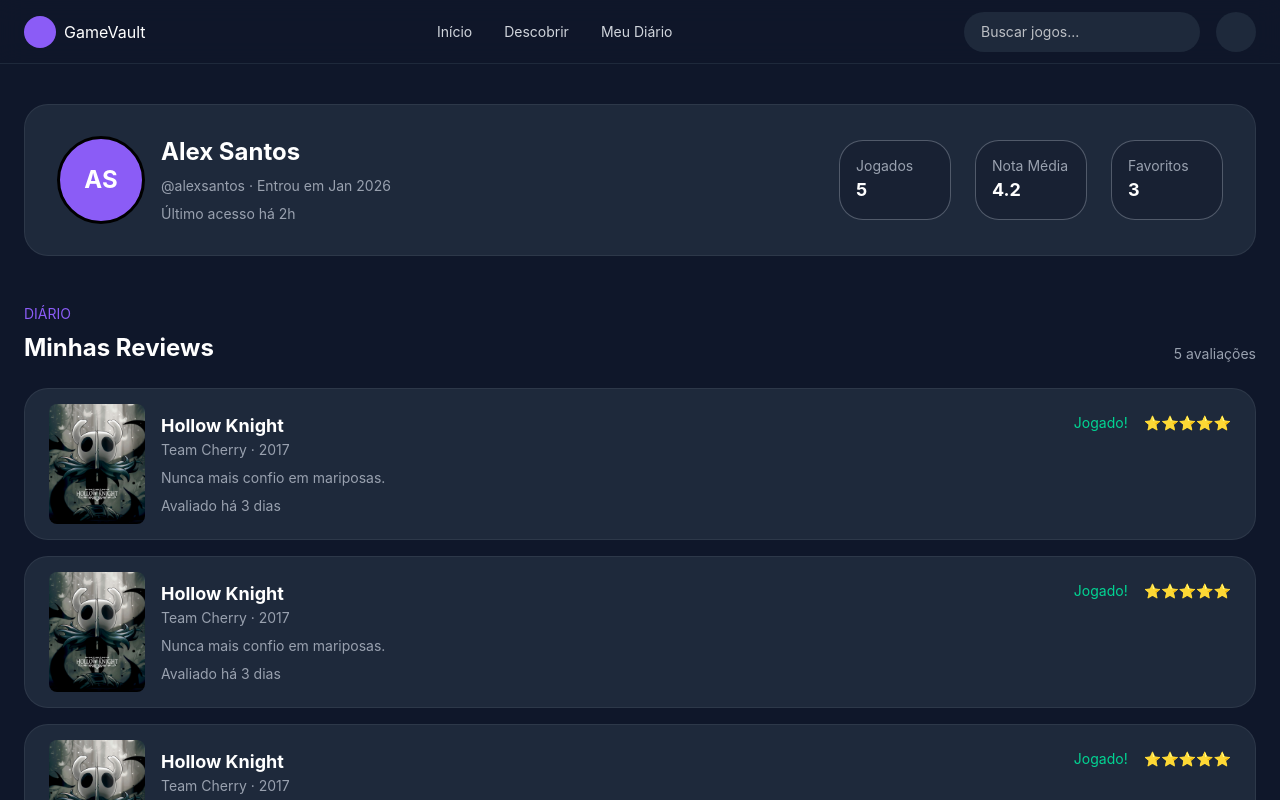
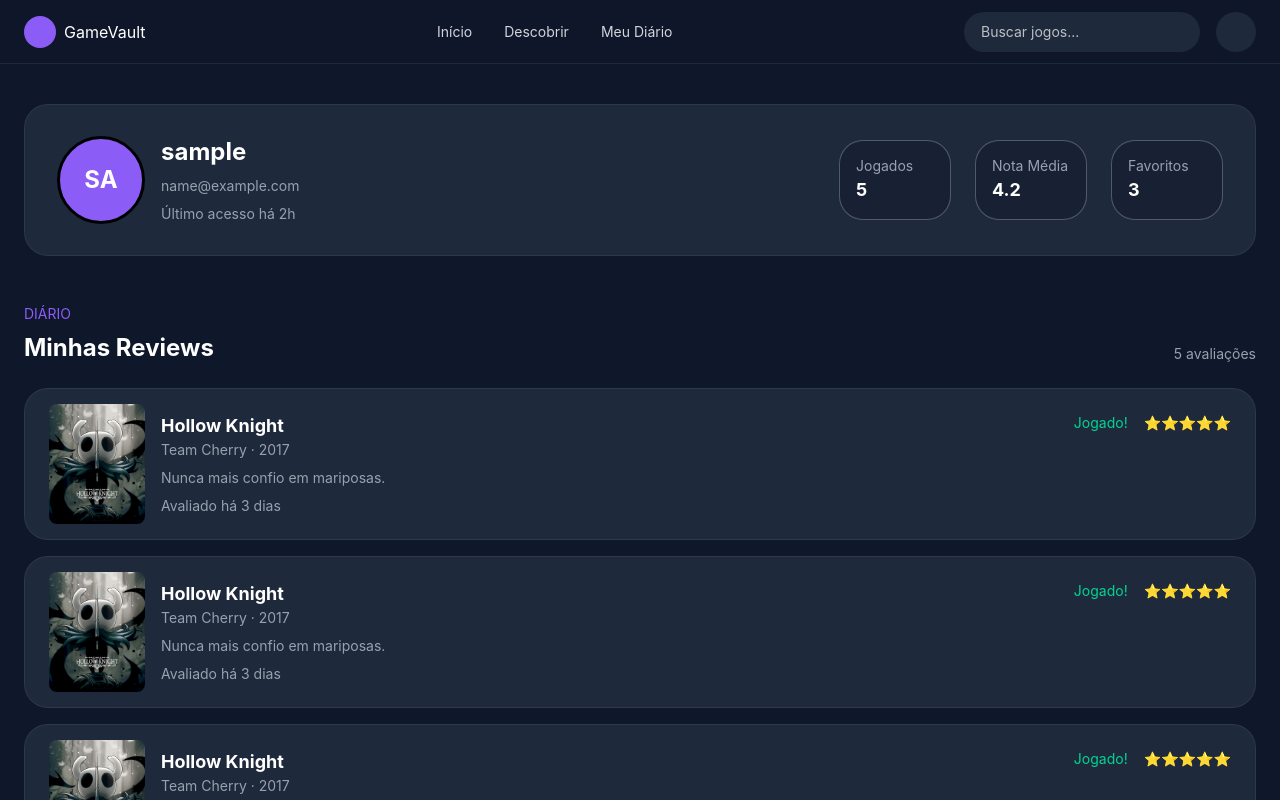
Before and after one commit to AugustoFeltrin/IS-GameVault, a React (Vite) app in the folder frontend/: page /profile in a window 1280 px wide. Shown: the top 800 px of the page. Built offline with nearby package versions, Linux system fonts and the light colour scheme; sample sign-in values are in the browser's storage.

Commit message:
Adicionando componentes dinâmicos no banner de perfil conforme os dados do usuário

```diff
--- a/frontend/src/components/ProfileBanner/index.tsx
+++ b/frontend/src/components/ProfileBanner/index.tsx
@@ -1,14 +1,19 @@
 export default function ProfileBanner() {
+    const userName = localStorage.getItem("gamevault_user_name") || "Jogador";
+    const userEmail = localStorage.getItem("gamevault_user_email") || "email@indisponivel.com";
+
+    const userInitials = userName.substring(0, 2).toUpperCase();
+
     return (
         <div className="bg-surface border border-gray-500/20 px-8 h-full w-full rounded-3xl flex justify-between">
             <div className="flex gap-4 justify-center items-center">
                 <div className="bg-primary border-black border-3 h-22 w-22 rounded-full flex justify-center items-center">
-                    <span className="text-2xl font-bold">AS</span>
+                    <span className="text-2xl font-bold">{userInitials}</span>
                 </div>
 
                 <div className="flex flex-col gap-2">
-                    <span className="text-2xl font-bold">Alex Santos</span>
-                    <span className="text-sm text-gray-400">@alexsantos · Entrou em Jan 2026</span>
+                    <span className="text-2xl font-bold">{userName}</span>
+                    <span className="text-sm text-gray-400">{userEmail}</span>
                     <span className="text-sm text-gray-400">Último acesso há 2h</span>
                 </div>
             </div>
--- a/frontend/src/pages/Login/index.tsx
+++ b/frontend/src/pages/Login/index.tsx
@@ -18,6 +18,7 @@ export default function Login() {
 
             localStorage.setItem("gamevault_user_id", userData.id);
             localStorage.setItem("gamevault_user_name", userData.name);
+            localStorage.setItem("gamevault_user_email", userData.email);
 
             navigate("/home");
         } catch (err: any) {
```
